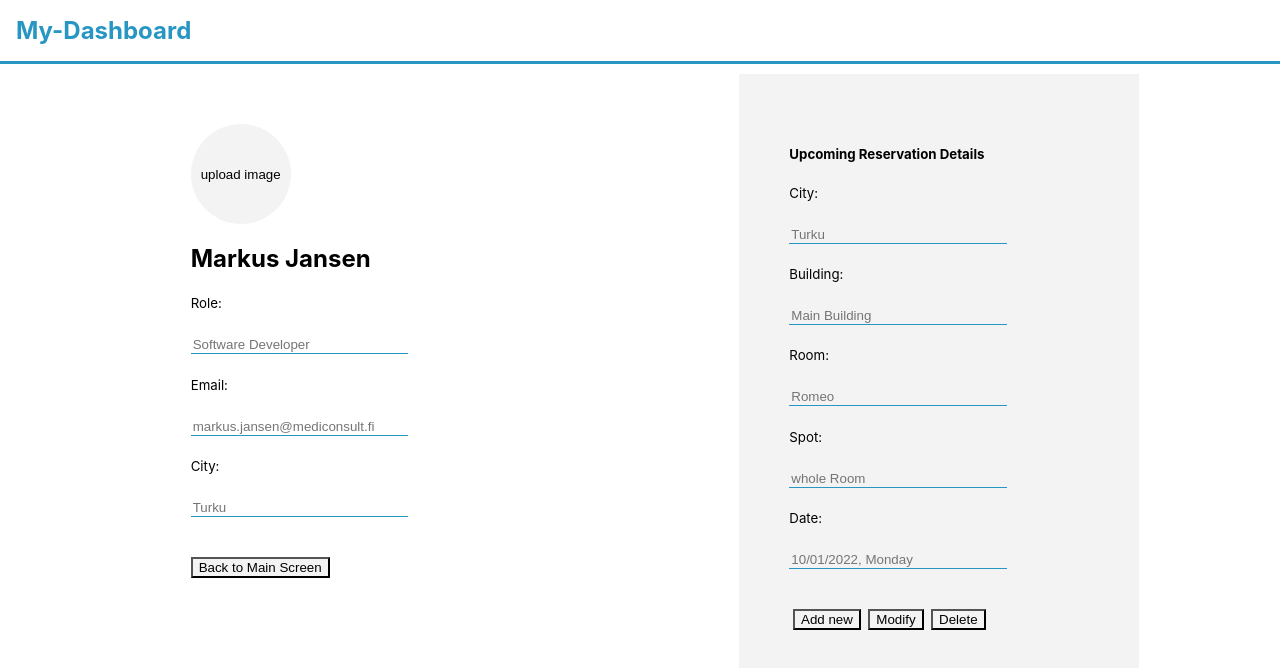
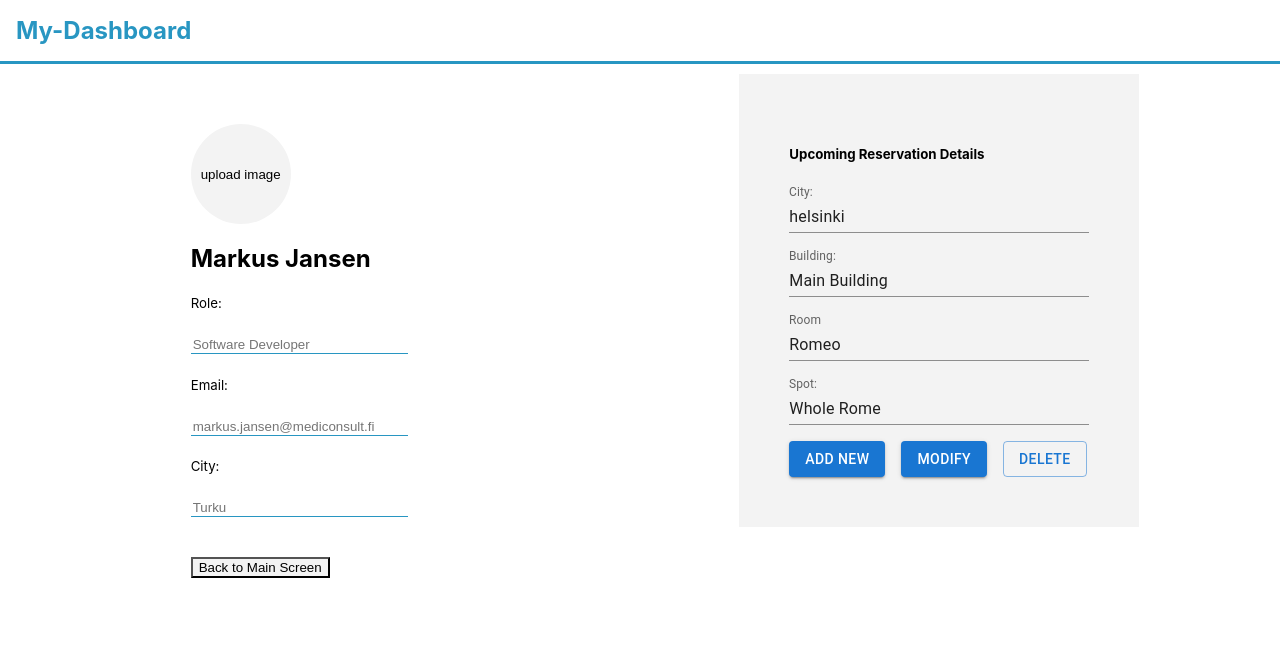
Before and after one commit to NGPetrovich/my-dashboard, a React (Create React App) app: page / in a window 1280 px wide. Shown: the top 668 px of the page. Built offline with nearby package versions, Linux system fonts and the light colour scheme.

Commit message:
Using material ui component to create right profile

```diff
--- a/src/components/RightProfile.js
+++ b/src/components/RightProfile.js
@@ -1,5 +1,8 @@
 import React from 'react';
 import './css/dashboard.css'
+import TextField from '@mui/material/TextField';
+import Button from '@mui/material/Button';
+import Stack from '@mui/material/Stack';
 
 const RightProfile = props => {
 
@@ -13,52 +16,18 @@ const RightProfile = props => {
                 <div>
                     <h5>Upcoming Reservation Details</h5>
                 </div>
-                <div>
-                    <h5 className='h5'>City:</h5>
-                    <input
-                        className='input-right'
-                        placeholder="Turku"
-                    />
-                </div>
-                <div>
-                    <h5 className='h5'>Building:</h5>
-                    <input
-                        className='input-right'
-                        placeholder="Main Building"
-                    />
-                </div>
-                <div>
-                    <h5 className='h5'>Room:</h5>
-                    <input
-                        className='input-right'
-                        placeholder="Romeo"
-                    />
-                </div>
-                <div>
-                    <h5 className='h5'>Spot:</h5>
-                    <input
-                        className='input-right'
-                        placeholder="whole Room"
-                    />
-                </div>
-                <div>
-                    <h5 className='h5'>Date:</h5>
-                    <input
-                        className='input-right'
-                        placeholder="10/01/2022, Monday"
-                    />
-                </div>
-                <div className='flexbox-container-buttons'>
-                    <button className='button' onClick={clickMe}>
-                        Add new
-                    </button>
-                    <button className='button' onClick={clickMe}>
-                        Modify
-                    </button>
-                    <button className='button' onClick={clickMe}>
-                        Delete
-                    </button>
-                </div>
+
+                <Stack spacing={2} direction="column">
+                    <TextField id="standard-basic-1" label="City:" variant="standard" defaultValue="helsinki" />
+                    <TextField id="standard-basic-2" label="Building:" variant="standard"  defaultValue="Main Building" />
+                    <TextField id="standard-basic-3" label="Room" variant="standard"  defaultValue="Romeo" />
+                    <TextField id="standard-basic-4" label="Spot:" variant="standard"  defaultValue="Whole Rome" />
+                    <Stack spacing={2} direction="row">
+                        <Button onClick={clickMe} variant="contained">Add new</Button>
+                        <Button onClick={clickMe} variant="contained">Modify</Button>
+                        <Button onClick={clickMe} variant="outlined">Delete</Button>
+                    </Stack>
+                </Stack>
             </div>
         </div>
     );
```
